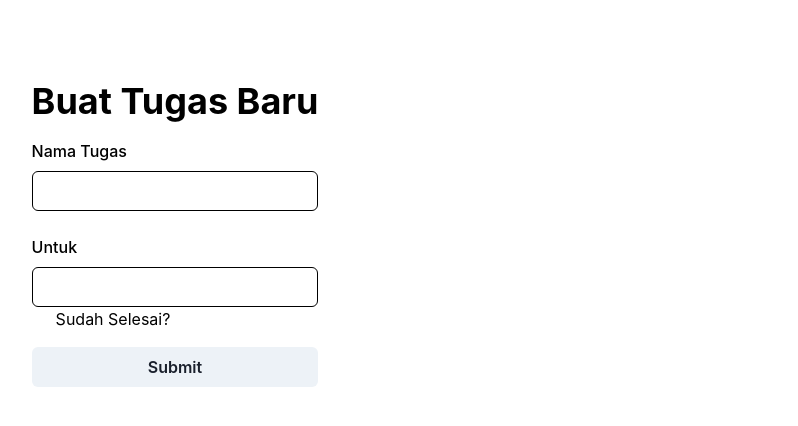
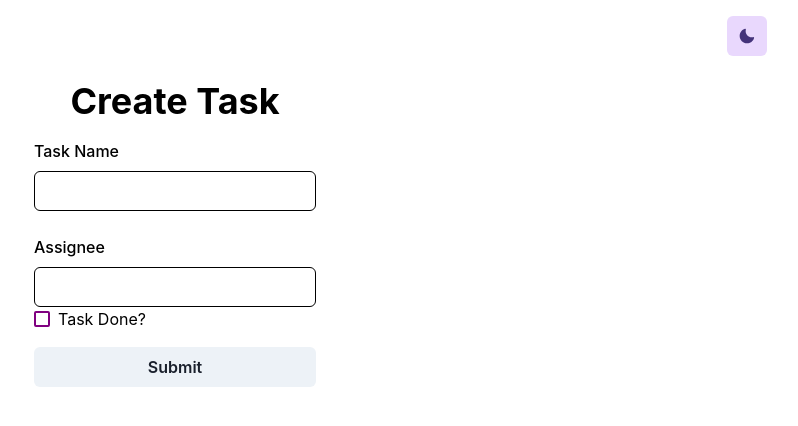
Before and after one commit to kelvintri/react-tasks, a React (Create React App) app: page /createTask in a window 1280 px wide. Shown: the top 426 px of the page, without its empty margins (465-1263 px from the left). Built offline with nearby package versions, Linux system fonts and the light colour scheme.

Commit message:
adding more in tasklist

```diff
--- a/package.json
+++ b/package.json
@@ -3,6 +3,7 @@
   "version": "0.1.0",
   "private": true,
   "dependencies": {
+    "@chakra-ui/icons": "^2.0.4",
     "@chakra-ui/react": "^2.2.4",
     "@emotion/react": "^11.10.0",
     "@emotion/styled": "^11.10.0",
--- a/src/components/CreateTask.js
+++ b/src/components/CreateTask.js
@@ -35,20 +35,20 @@ export default function CreateTask() {
     <Flex width="full" align="center" justifyContent="center">
       <Box p={2}>
         <Box textAlign="center">
-          <Heading>Buat Tugas Baru</Heading>
+          <Heading>Create Task</Heading>
         </Box>
         <Box my={4} textAlign="left">
           <form>
             <FormControl>
-              <FormLabel>Nama Tugas</FormLabel>
+              <FormLabel>Task Name</FormLabel>
               <Input onChange={(e) => setTaskName(e.target.value)} />
             </FormControl>
             <FormControl mt={6}>
-              <FormLabel>Untuk</FormLabel>
+              <FormLabel>Assignee</FormLabel>
               <Input onChange={(e) => setAssignee(e.target.value)} />
             </FormControl>
-            <Checkbox onChange={(e) => setTaskdone(!taskdone)}>
-              Sudah Selesai?
+            <Checkbox borderColor="purple" onChange={(e) => setTaskdone(!taskdone)}>
+              Task Done?
             </Checkbox>
             <Button width="full" mt={4} type="submit" onClick={postData}>
               Submit
--- a/src/components/TaskLists.js
+++ b/src/components/TaskLists.js
@@ -1,13 +1,65 @@
-import React from 'react';
-import {Box,
-
-} from '@chakra-ui/react'
-
+import React, { useEffect, useState } from "react";
+import axios from "axios";
+import {
+  Checkbox,
+  Table,
+  Thead,
+  Tbody,
+  Tr,
+  Th,
+  Td,
+  TableCaption,
+  TableContainer,
+  Box,
+  Flex,
+  IconButton
+} from "@chakra-ui/react";
+import { EditIcon,DeleteIcon } from "@chakra-ui/icons";
 
 export default function TaskLists() {
-    return(
-        <Box>
-            This is TaskLists
-        </Box>
-    )
+  const [APIData, setAPIData] = useState([]);
+
+  useEffect(() => {
+    axios
+      .get("https://young-woodland-74082.herokuapp.com/tasks")
+      .then((resp) => {
+        setAPIData(resp.data.data.data);
+      });
+  });
+  console.log(APIData);
+  return (
+    <Flex>
+      <Box width="100%" p={2} my={4}>
+        <TableContainer textAlign="center">
+          <Table variant="striped" colorScheme="purple">
+            <TableCaption>Imperial to metric conversion factors</TableCaption>
+            <Thead>
+              <Tr>
+                <Th>Task Name</Th>
+                <Th>Assignee</Th>
+                <Th>TaskDone?</Th>
+                <Th>Deadline</Th>
+                <Th>Update</Th>
+              </Tr>
+            </Thead>
+            <Tbody>
+              {APIData.map((data) => {
+                return (
+                  <Tr>
+                    <Td>{data.taskname}</Td>
+                    <Td>{data.assignee}</Td>
+                    <Td>
+                      <Checkbox borderColor="purple" isChecked={data.taskdone}/>
+                    </Td>
+                    <Td></Td>
+                    <Td><IconButton colorScheme="blue" aria-label="update" icon={<EditIcon/>}/></Td>
+                  </Tr>
+                );
+              })}
+            </Tbody>
+          </Table>
+        </TableContainer>
+      </Box>
+    </Flex>
+  );
 }
--- a/src/components/ThemeToggler.js
+++ b/src/components/ThemeToggler.js
@@ -1,14 +1,20 @@
 import React from 'react';
 import { useColorMode, Box, IconButton } from '@chakra-ui/react';
+import { MoonIcon,SunIcon } from '@chakra-ui/icons'
 
 export default function ThemeToggler() {
     const { colorMode, toggleColorMode } = useColorMode();
+    const bgColor = { light: 'purple.100', dark: 'purple.700' };
+    const textColor = { light: 'purple.800', dark: 'white' };
     return (
       <Box textAlign="right" py={4} mr={12}>
         <IconButton
-          icon={colorMode === 'light' ? 'moon' : 'sun'}
+          aria-label='Toggle Theme'
+          icon={colorMode === 'light' ? <MoonIcon/> : <SunIcon/>}
           onClick={toggleColorMode}
           variant="ghost"
+          color={textColor[colorMode]}
+          bg={bgColor[colorMode]}
         />
       </Box>
     );
```
Also changed, not shown: 1 other file (tests, documents, lock files or other folders).
